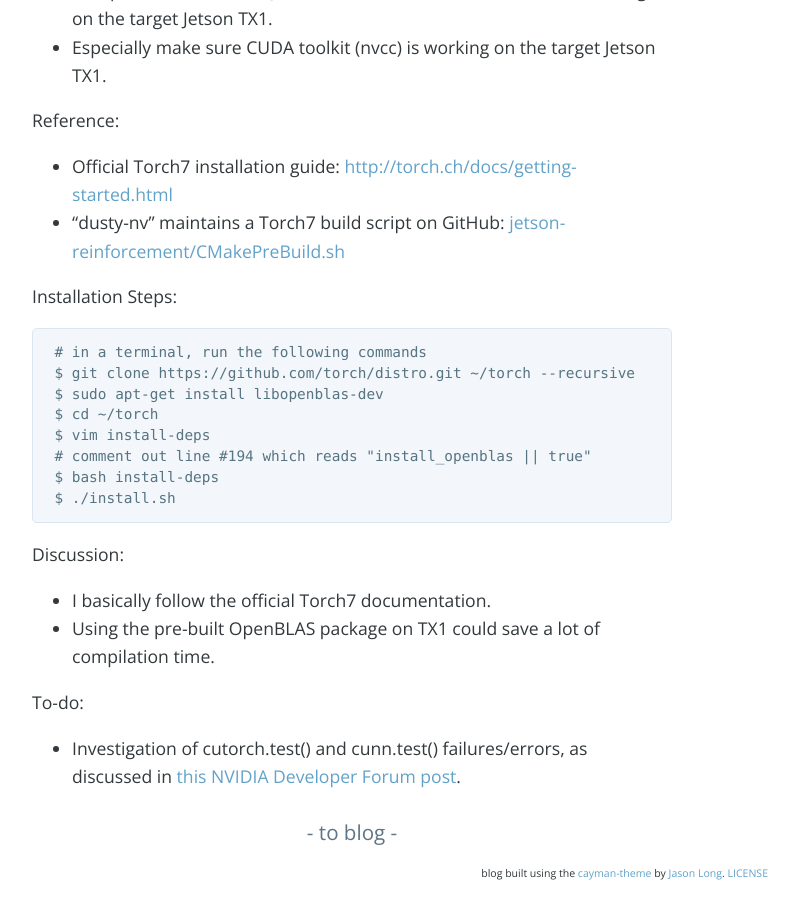
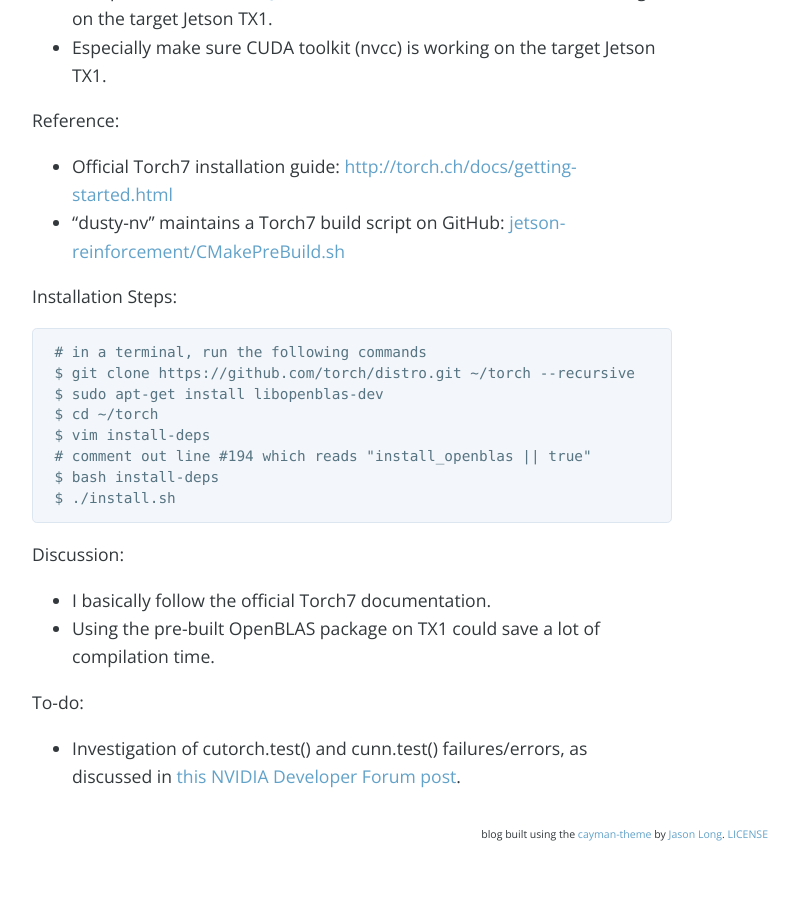
Before and after one commit to jkjung-avt/jkjung-avt.github.io, a Jekyll site: the page built from _posts/2017-01-18-torch7-on-tx1.md, in a window 1280 px wide and 900 px high, scrolled down 638 px. Shown: the whole window, without its empty margins (288-1087 px from the left). Built offline with Jekyll 4.4.1, drawn with Linux system fonts in a browser that asks for light colours; nearby versions of some CDN libraries; comment, search, counter and statistics services are not loaded; after the commit the page ends 1500 px from its top, so only the background shows below that.

Commit message:
Remove '-to blog-' link at bottom of the posts

```diff
--- a/_layouts/post.html
+++ b/_layouts/post.html
@@ -3,17 +3,21 @@
 ---
 <article class="post" itemscope itemtype="http://schema.org/BlogPosting">
 
-    <div class="main-content" itemprop="articleBody">
+  <div class="main-content" itemprop="articleBody">
+
   <header class="post-header">
     <h1 class="post-title" itemprop="name headline">{{ page.title }}</h1>
-   <p class="post-meta"><time datetime="{{ page.date | date_to_xmlschema }}" itemprop="datePublished">{{ page.date | date: "%b %-d, %Y" }}</time>{% if page.author %} • <span itemprop="author" itemscope itemtype="http://schema.org/Person"><span itemprop="name">{{ page.author }}</span></span>{% endif %}</p>
+    <p class="post-meta"><time datetime="{{ page.date | date_to_xmlschema }}" itemprop="datePublished">{{ page.date | date: "%b %-d, %Y" }}</time>{% if page.author %} • <span itemprop="author" itemscope itemtype="http://schema.org/Person"><span itemprop="name">{{ page.author }}</span></span>{% endif %}</p>
   </header>
 
-    {{ content }}
+  {{ content }}
+
   </div>
 
-<a href="{{ site.url }}{{ site.baseurl }}"><h3 style="text-align: center;">- to blog -</h3></a>
+  <!--
+  <a href="{{ site.url }}{{ site.baseurl }}"><h3 style="text-align: center;">- to blog -</h3></a>
+  //-->
 
-{% include disqus.html %}
+  {% include disqus.html %}
 
 </article>
```
